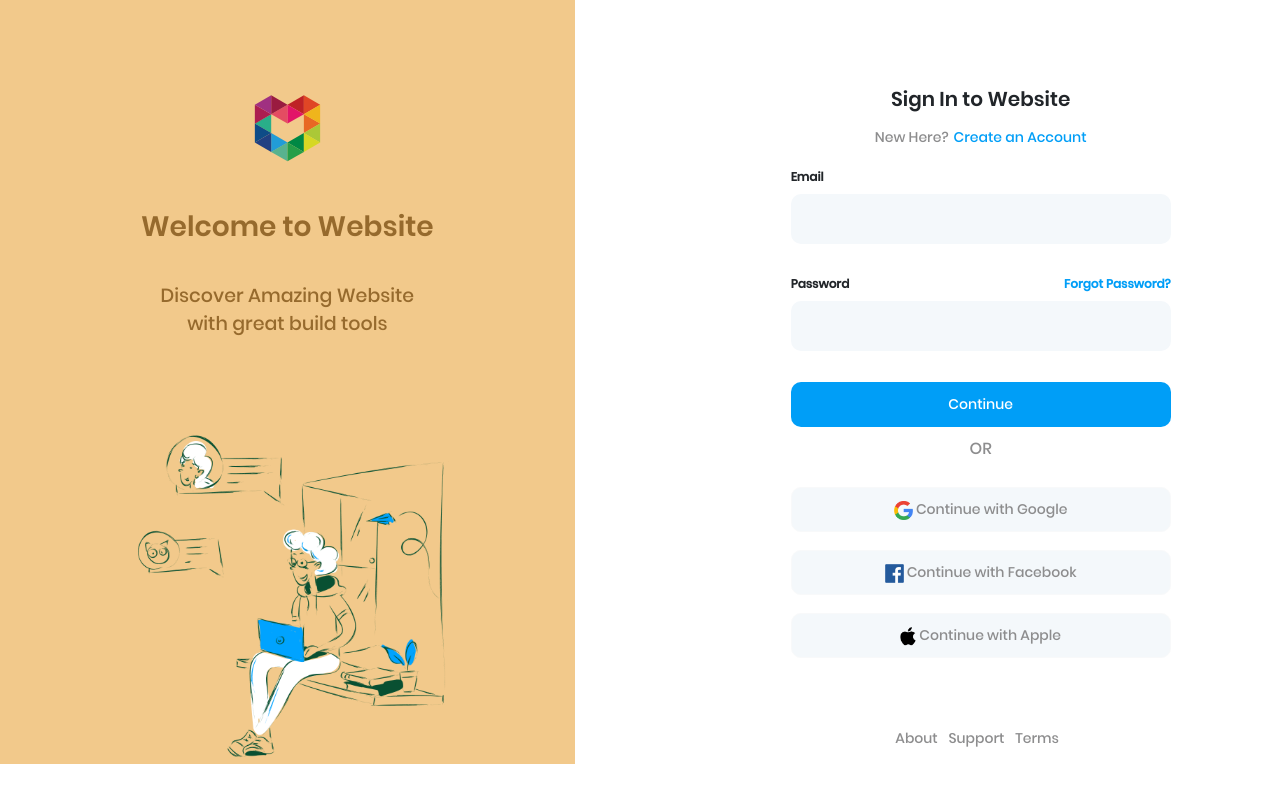
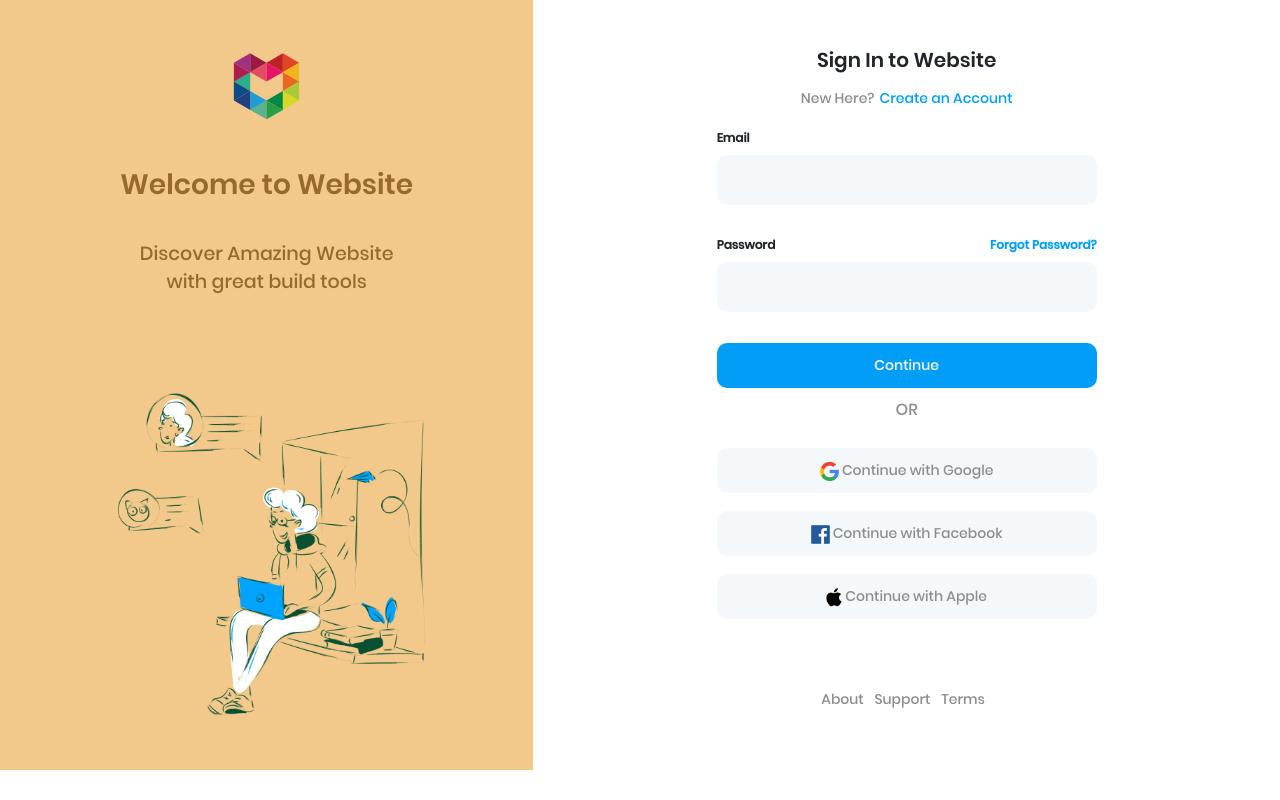
Before and after one commit to nat-gette/test_page_ticktruck, a plain HTML site: page src/index.html in a window 1280 px wide. Drawn offline with Linux system fonts and the light colour scheme; files whose address does not match are found by name.

Commit message:
greed changes

```diff
--- a/src/css/main.css
+++ b/src/css/main.css
@@ -45,10 +45,10 @@
 
 
 .primary__left {
-    display: flex;
-    flex-direction: column;
-    align-items: center;
-    padding: 90px 0 0 0;
+    /* display: flex; */
+    /* flex-direction: column; */
+    /* align-items: center;  */
+    /* padding: 90px 0 0 0; */
     /* height: 100vh; */
     font-family: PoppinsMedium;
     background-color: #f2c98b;
@@ -82,10 +82,10 @@
 }
 
 .primary__right {
-    display: flex;
-    flex-direction: column;
-    align-items: center;
-    padding-top: 87px;
+    /* display: flex; */
+    /* flex-direction: column; */
+    /* align-items: center;  */
+    /* padding-top: 87px; */
     font-family: PoppinsMedium;
 }
 
--- a/src/index.html
+++ b/src/index.html
@@ -13,23 +13,23 @@
     <title>Website</title>
 </head>
 <body>
-    <section class="primary container-xxl">
+    <section class="primary container-fluid">
         <div class="primaty__wrap row ">
 
-            <div class="primary__left col-sm about">
+            <div class="primary__left col-md-5 about p-5 d-flex flex-column align-items-center">
                 <img class="logo about__logo" src="img/Logo.svg" alt="Website Logo">
                 <h2 class="about__title text-center"> Welcome to Website</h2>
                 <p class="about__slogan"> Discover Amazing Website <br> with great build tools</p>
                 <img src="img/primary_about_image.png" alt="Welcome Page Illustration" class="about__image  img-fluid">
             </div>
 
-            <div class="primary__right col-sm offset-md-1 ">
+            <div class="primary__right col-sm-7 p-5 d-flex flex-column align-items-center">
                 <h3 class="sign-in__title"> Sign In to Website</h3>
                 <div class="sign-in__create-acc">
                     <p class="sign-in__text"> New Here? </p>
                     <a class="sign-in__create-link" href="http://createanaccount.am">Create an Account</a>
                 </div>
-                <form class="sign-in__form">
+                <form class="sign-in__form ">
                     <div class="mb-3 sign-in__email">
                         <label for="exampleInputEmail1" class="form-label sign-in__input-label ">Email</label>
                         <input type="email" class="form-control sign-in__input sign-in__input--email"  name="email" id="exampleInputEmail1" aria-describedby="emailHelp">
```
